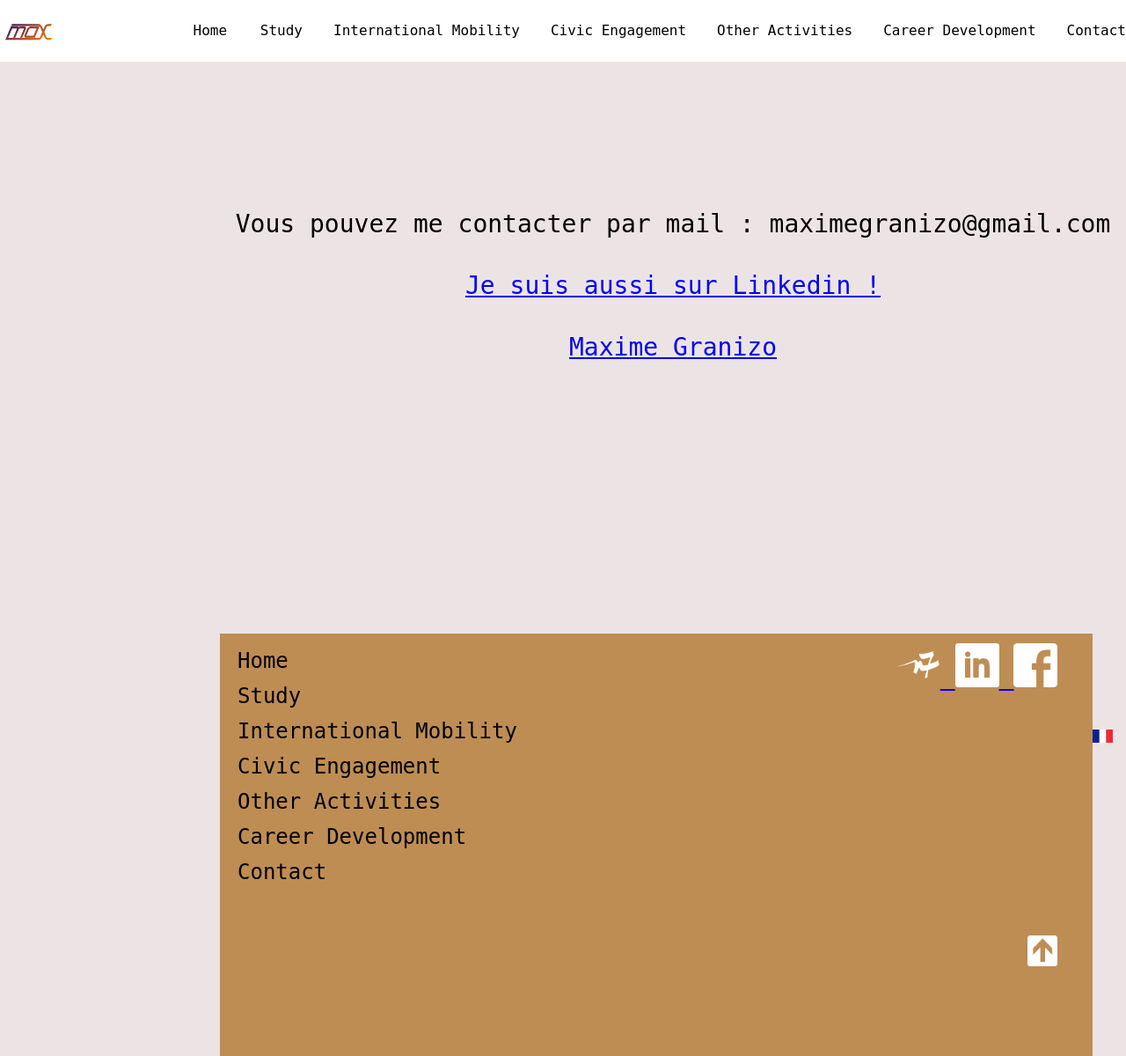
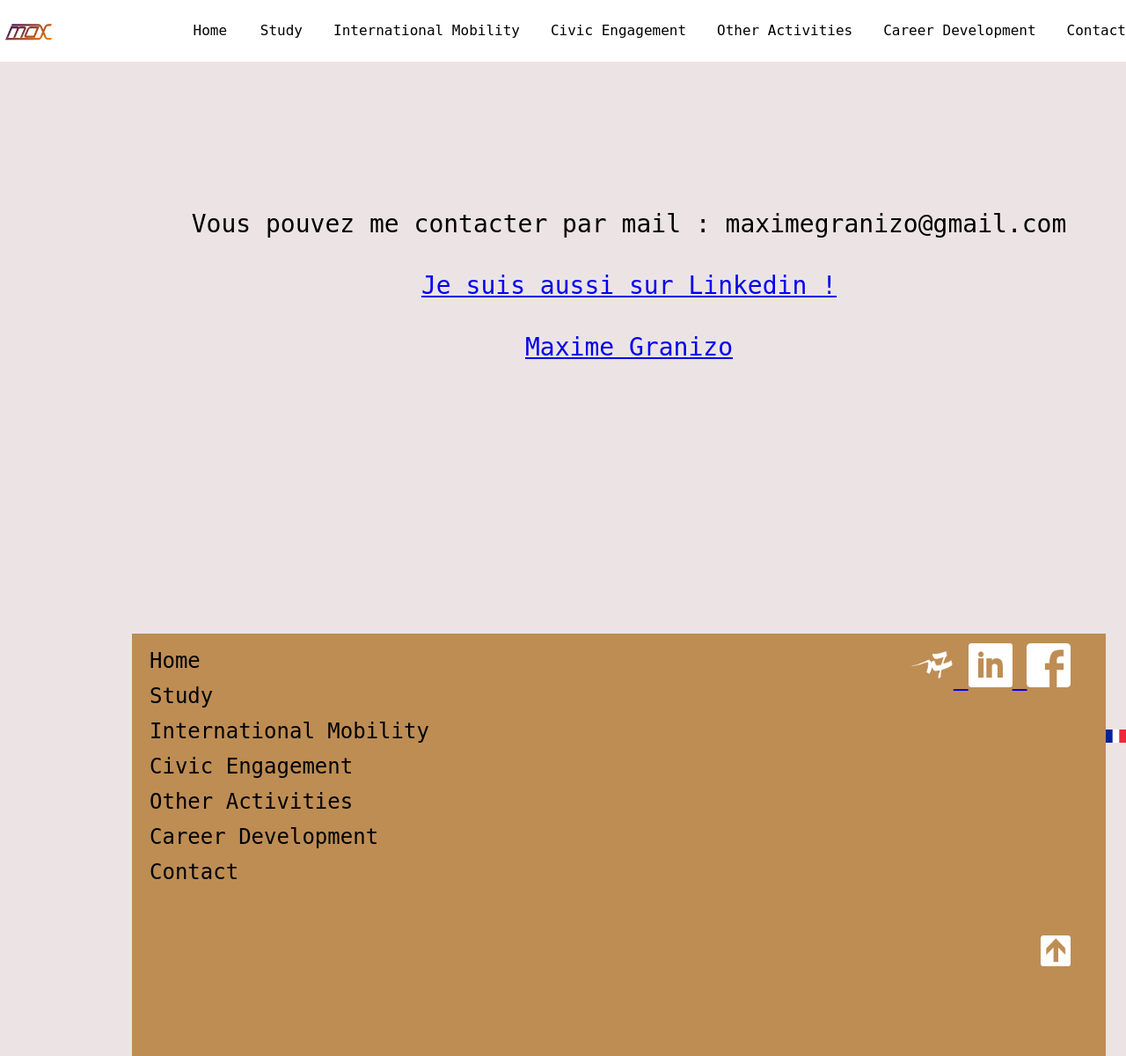
Before and after one commit to MaximeGranizo/portfolio, a PHP site: page /Contact_en.html in a window 1280 px wide. Shown: the whole page at 88% size. Run offline with PHP 8.4, Linux system fonts and the light colour scheme.

Commit message:
Update main.css

```diff
--- a/styles/main.css
+++ b/styles/main.css
@@ -18,7 +18,7 @@ body {
 
 .h1{
     font-size: 5.5mm;
-    line-height: 5vh;
+    line-height: 4vh;
 }
 
 .navigation {
@@ -40,7 +40,6 @@ body {
     grid-column-gap: 35px;
     font-size: 1.25vw;
     white-space: nowrap; /* interdiction de passer à la ligne */
-
     line-height: 70px; /* hauteur de ligne (identique) */
 
     }
@@ -56,8 +55,8 @@ body {
     /*grid-column: 3;
     grid-row: 1;*/
     grid-area: langue;
-    text-align: left;
-    margin-right: 15px;
+    /*text-align: left;*/
+    /*margin-right: 15px;*/
 }
 
 
@@ -131,7 +130,7 @@ color: black;}
     /*text-align: center;*/
     /*gap: 3vw;*/
     /*padding: border-box;*/
-    padding-left: 250px;
+    padding-left: 150px;
     margin: 0;
     /*grid-column-gap: 10px;*/
     grid-template-columns:  1fr 1fr ;
@@ -145,7 +144,7 @@ color: black;}
     /*width: 400px;*/
     grid-column: 1;
     grid-row: 2;
-    line-height: 9vh;
+    line-height: 7.75vh;
     text-align: center;
     padding:5px;
 }
@@ -156,6 +155,8 @@ color: black;}
     grid-column: 2;
     grid-row: 2;
     text-align: left;
+    padding:5px;
+
 }
 
 .footer {
```
